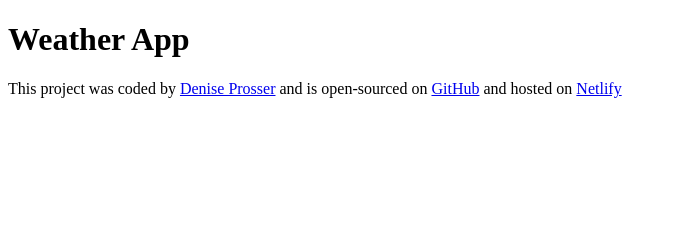
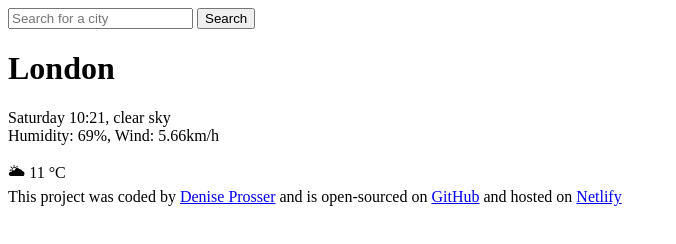
Before and after one commit to deniseprosser/weather-app-final, a plain HTML site: page index.html in a window 1280 px wide. Shown: the whole page, without its empty margins (0-676 px from the left). Drawn offline with Linux system fonts and the light colour scheme.

Commit message:
Added HTML to project

```diff
--- a/index.html
+++ b/index.html
@@ -6,7 +6,22 @@
     <title>Weather App</title>
   </head>
   <body>
-    <h1>Weather App</h1>
+    <header>
+      <form>
+        <input type="search" placeholder="Search for a city" />
+        <input type="submit" value="Search" />
+      </form>
+    </header>
+    <main>
+      <div>
+        <h1>London</h1>
+        <p>
+          Saturday 10:21, clear sky <br />
+          Humidity: 69%, Wind: 5.66km/h
+        </p>
+      </div>
+      <div>🌥 11 °C</div>
+    </main>
     <footer>
       This project was coded by
       <a href="https://github.com/deniseprosser" target="_blank"
```
